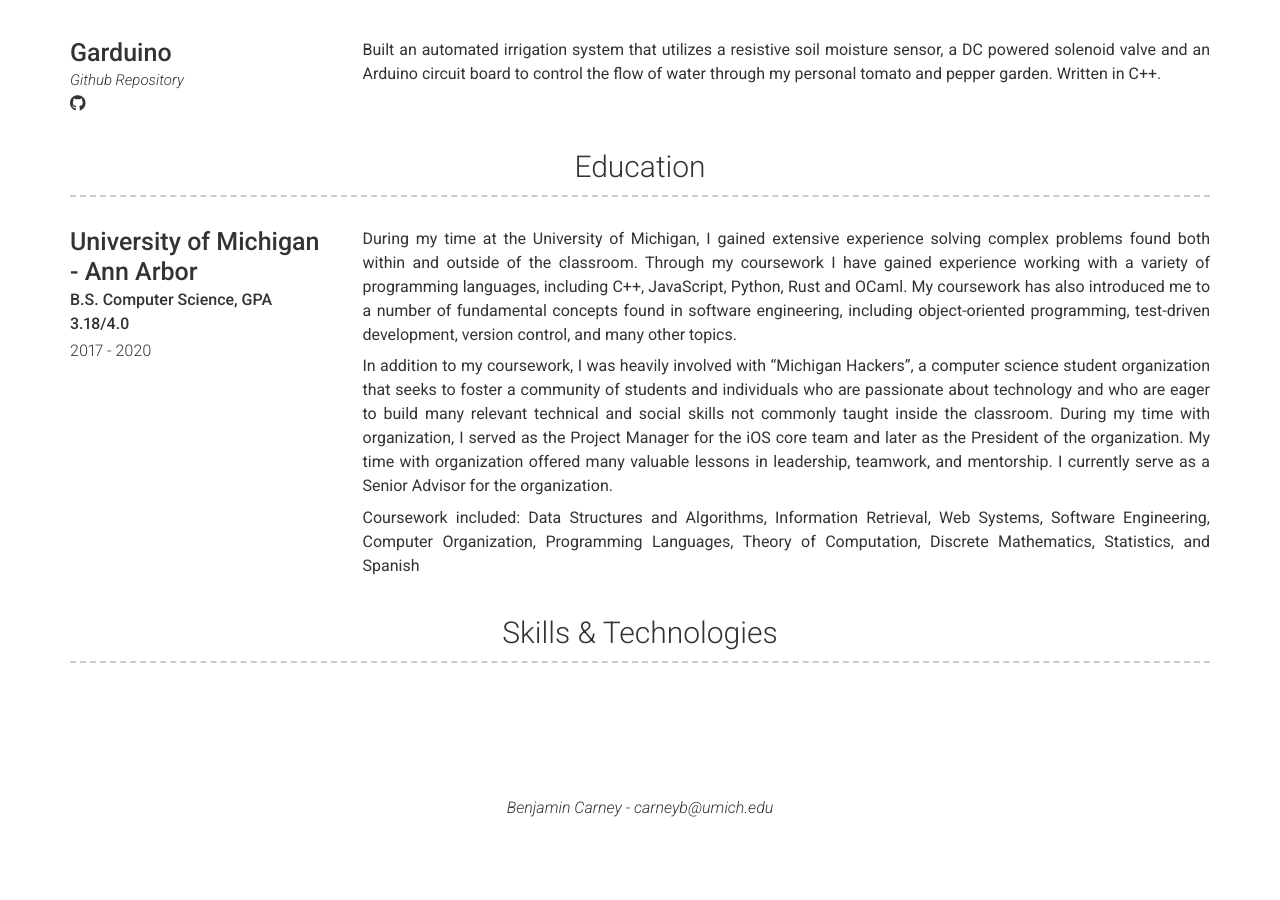
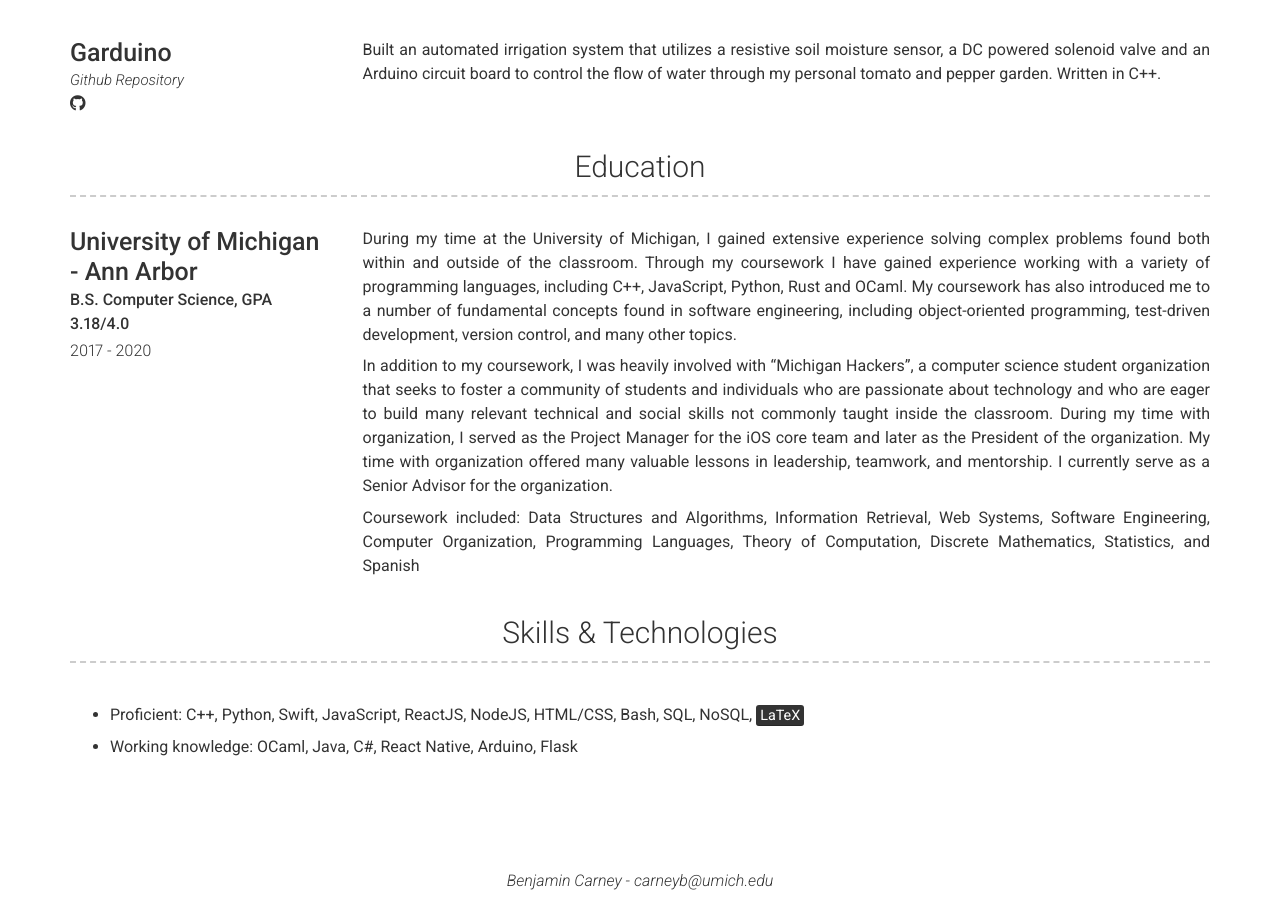
Before and after one commit to benjamincarney/benjamincarney.github.io, a Jekyll site: the page built from index.md, in a window 1280 px wide and 900 px high, scrolled down 1517 px. Built offline with Jekyll 4.4.1, drawn with Linux system fonts in a browser that asks for light colours; nearby versions of some CDN libraries; before the commit the page ends 2345 px from its top, so only the background shows below that.

Commit message:
Added to skills section

```diff
--- a/_config.yml
+++ b/_config.yml
@@ -1,6 +1,6 @@
 # Site
 repository: benjamincarney/personal-website
-favicon: images/favicon.ico
+favicon: images/Dome.JPG
 
 # Content configuration version
 version: 2
@@ -165,7 +165,7 @@ content:
           Coursework included: Data Structures and Algorithms, Information Retrieval, Web Systems, Software Engineering,
           Computer Organization, Programming Languages, Theory of Computation, Discrete Mathematics, Statistics, and Spanish
   - title: Skills & Technologies
-    layout: list
+    layout: text
     content: | # this will include new lines to allow paragraphs
       - Proficient: C++, Python, Swift, JavaScript, ReactJS, NodeJS, HTML/CSS, Bash, SQL, NoSQL, <mark>LaTeX</mark>
 
```
